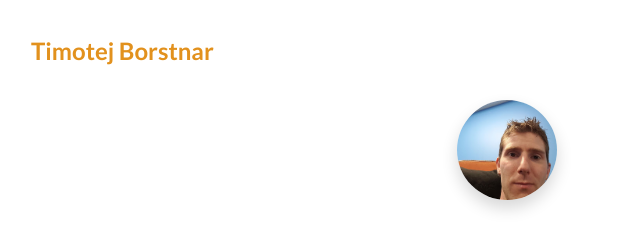
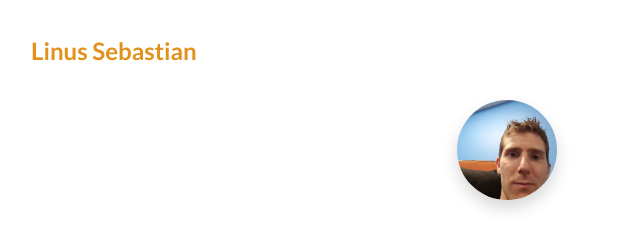
Before and after one commit to SparkOW511/Starter-Portfolio, a plain HTML site: page index.html in a window 1280 px wide. Shown: the top 225 px of the page, 133-773 px from the left. Drawn offline with Linux system fonts and the light colour scheme.

Commit message:
fix commit

```diff
--- a/index.html
+++ b/index.html
@@ -13,7 +13,7 @@
 <body>
     <section id="about-me">
         <nav>
-            <div class="personal__logo">Timotej Borstnar</div>
+            <div class="personal__logo">Linus Sebastian</div>
             <ul class="nav__link--list">
                 <li class="nav__link">
                     <a href="#languages" class="
```
